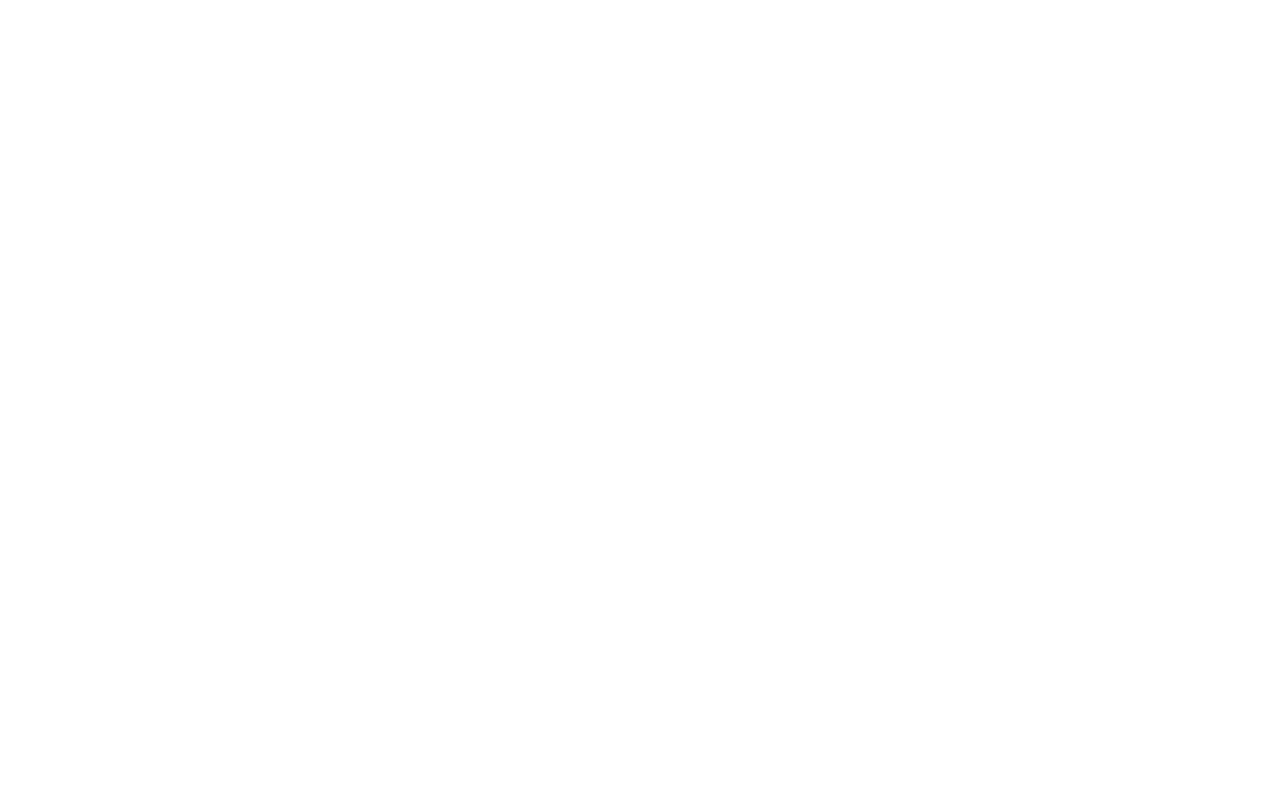
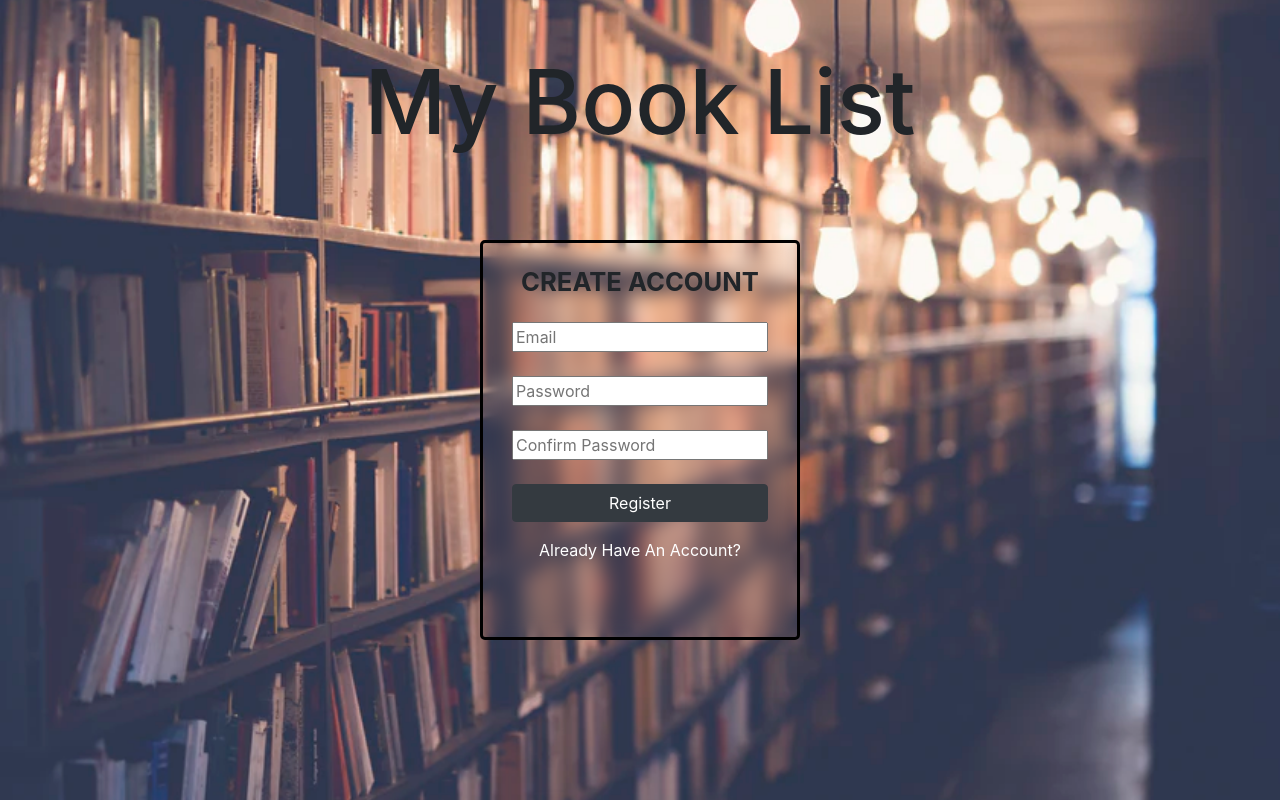
Before and after one commit to NikhilDIL/book-webapp, a React (Create React App) app in the folder client/: page /register in a window 1280 px wide. Built offline with nearby package versions, Linux system fonts and the light colour scheme.

Commit message:
designed the register account page

```diff
--- a/client/src/App.js
+++ b/client/src/App.js
@@ -1,12 +1,14 @@
 import React from 'react';
 import {BrowserRouter as Router, Route, Switch} from 'react-router-dom';
 import Login from './pages/Login';
+import Register from './pages/Register';
 
 const App = () => {
   return (
     <Router>
         <Switch>
           <Route exact path='/' component={Login}/>
+          <Route exact path='/register' component={Register}/>
         </Switch>
     </Router>
 
--- a/client/src/css/login.css
+++ b/client/src/css/login.css
@@ -4,7 +4,7 @@
     left: 50%;
     transform: translate(-50%,-50%);
     width: 25%;
-    height: 40vh;
+    height: 45vh;
     border-style: solid;
     border-color: black;
     border-radius: 5px;
@@ -15,7 +15,15 @@
     font-weight: bold;
     display: flex;
     justify-content: center;
-    font-size: 3vw;
+    font-size: 2vw;
+}
+
+.login-box .link {
+    text-decoration: none;
+    display: flex;
+    justify-content: center;
+    margin-top: 3vh;
+    color: #ffffff;
 }
 
 .login-button {
@@ -44,7 +52,3 @@
     background-repeat: no-repeat;
     background-size: cover;
 }
-
-.test label {
-    display: block;
-}
--- /dev/null
+++ b/client/src/css/register.css
@@ -0,0 +1,37 @@
+.register-box {
+    position: absolute;
+    top: 55%;
+    left: 50%;
+    transform: translate(-50%,-50%);
+    width: 25%;
+    height: 50vh;
+    border-style: solid;
+    border-color: black;
+    border-radius: 5px;
+    backdrop-filter: blur(10px);;
+}
+
+.register-form{
+    display: flex;
+    flex-direction: column;
+    justify-content:space-between;
+    align-items: center;
+}
+
+.register-form h1 {
+    font-weight: bold;
+    font-size: 2vw;
+}
+
+.register-form .link {
+    text-decoration: none;
+    color: #ffffff;
+}
+
+.register-form input {
+    width: 20vw;
+}
+
+.register-button input {
+    width:20vw;
+}
--- a/client/src/pages/Login.js
+++ b/client/src/pages/Login.js
@@ -1,4 +1,5 @@
 import React, { useState } from 'react';
+import { Link } from 'react-router-dom';
 import '../css/login.css'
 
 const Login = () => {
@@ -47,6 +48,7 @@
                         <div className="login-button">
                             <input type="submit" value="Login" className="btn btn-dark"/>
                         </div>
+                        <Link to="/register" className="link">Create New Account</Link>
                     </form>
                 </div>
             </div>
--- /dev/null
+++ b/client/src/pages/Register.js
@@ -0,0 +1,65 @@
+import React, { useState } from 'react';
+import { Link } from 'react-router-dom';
+import '../css/register.css';
+
+const Register = () => {
+    const [registerInfo, setRegisterInfo] = useState({
+        email: '',
+        password: '',
+        confirmPassword: ''
+    });
+
+    const { email, password, confirmPassword } = registerInfo;
+
+    const onChange = (e) => {
+        setRegisterInfo({...registerInfo, [e.target.name]: e.target.value});
+    }
+
+    const onSubmit = (e) => {
+        e.preventDefault();
+        console.log(registerInfo);
+        setRegisterInfo({
+            email: '',
+            password: '',
+            confirmPassword: ''
+        });
+    }
+
+    return (
+        <div className="login-imgbg">
+            <h1 className="pt-5" style={{textAlign:"center", fontSize: "7vw"}}>My Book List</h1>
+            <div className="register-box">
+                <form className="register-form" onSubmit={onSubmit}>
+                    <h1 className="mt-4">CREATE ACCOUNT</h1>
+                        <input type="email"
+                            placeholder="Email"
+                            name="email"
+                            value={email}
+                            className="mt-3 mb-4"
+                            onChange={onChange}
+                        />
+                        <input type="password"
+                            placeholder="Password"
+                            name="password"
+                            value={password}
+                            className="mb-4"
+                            onChange={onChange}
+                        />
+                        <input type="password"
+                            placeholder="Confirm Password"
+                            name="confirmPassword"
+                            value={confirmPassword}
+                            className="mb-4"
+                            onChange={onChange}
+                        />
+                    <div className="register-button">
+                        <input type="submit" value="Register" className="btn btn-dark"/>
+                    </div>
+                    <Link className="link mt-3" to="/">Already Have An Account?</Link>
+                </form>
+            </div>
+        </div>
+    );
+}
+
+export default Register;
```
